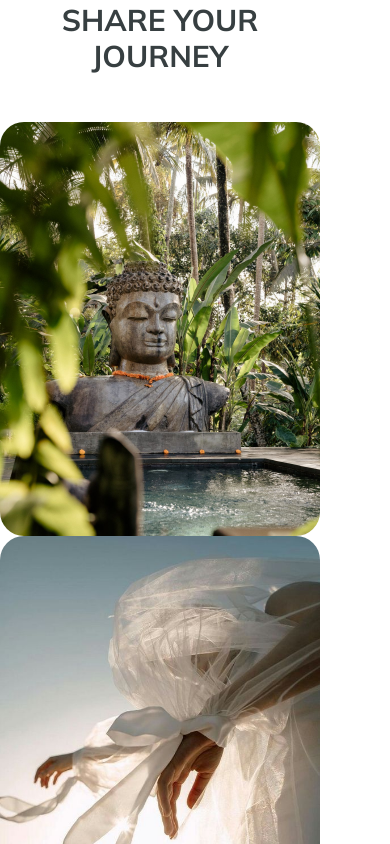
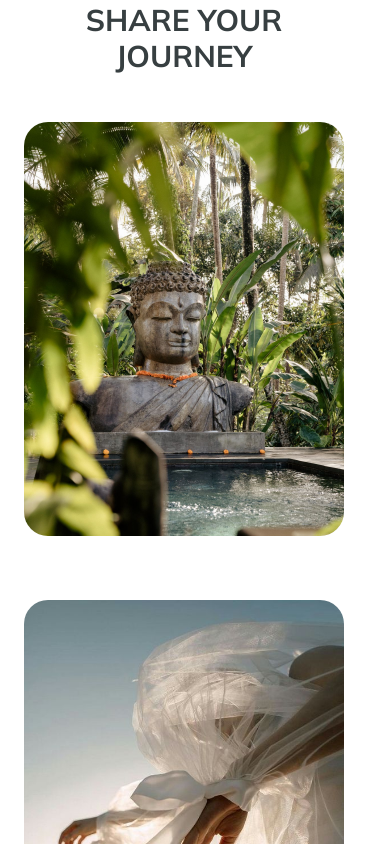
Before and after one commit to daria31v/project, a Next.js app: page / in a window 390 px wide. Shown: the part 1060-1904 px from the top of the page. Built offline with nearby package versions, Linux system fonts and the light colour scheme.

Commit message:
add mobile-menu draft

```diff
--- /dev/null
+++ b/src/app/components/Button/button.tsx
@@ -0,0 +1,11 @@
+import React from 'react'
+
+const Button = (props: any) => {
+  return (
+    <button className="hover:bg-orange_light duration-500">
+      {props.children}
+    </button>
+  )
+}
+
+export default Button;
--- a/src/app/components/Header/header.tsx
+++ b/src/app/components/Header/header.tsx
@@ -2,9 +2,11 @@ import React from "react";
 import Logo from "../Logo/logo";
 import Link from "next/link";
 import { AuthNav } from "../Auth/authNav";
-import { UserMenu } from "../Registrate/userMenu";
+// import { UserMenu } from "../Registrate/userMenu";
 import camera from "../../../../public/icon/camera.svg";
 import Image from "next/image";
+// import MobileMenu from "../MobileMenu/MobileMenu";
+import { Navigation } from "../Navigation/navigation";
 
 const Header = () => {
   return (
@@ -16,12 +18,7 @@ const Header = () => {
       </div>
 
       <div className="hidden xl:flex">
-        <nav className="xl:flex gap-8 justify-evenly font-bold text-base ml-28">
-          <Link href="/">Welcome</Link>
-          <Link href="/gallery">Gallery</Link>
-          <Link href="/blog">Blog & Tips</Link>
-          <Link href="/partners">Our partners</Link>
-        </nav>
+       <Navigation/>
         <AuthNav />
         {/* <UserMenu/> */}
         {/* {isLoggedIn ? <UserMenu /> : <AuthNav />} */}
@@ -33,6 +30,8 @@ const Header = () => {
       >
         <Image src={camera} alt="" />
       </button>
+
+      {/* <MobileMenu /> */}
     </header>
   );
 };
--- /dev/null
+++ b/src/app/components/MobileMenu/MobileMenu.tsx
@@ -0,0 +1,48 @@
+'use client'
+import Link from "next/link";
+import { AuthNav } from "../Auth/authNav";
+import { UserMenu } from "../Registrate/userMenu";
+import { Navigation } from "../Navigation/navigation";
+import { useState, useEffect } from "react";
+import Image from "next/image";
+import camera from "../../../../public/icon/camera.svg";
+
+export default function MobileMenu() {
+  const [isOpen, setIsOpen] = useState<boolean>(false);
+
+  const handleOpen = () => {
+    setIsOpen(true);
+  };
+
+  const handleClose = () => {
+    setIsOpen(false);
+  };
+
+
+
+  useEffect(() => {
+    if (isOpen) {
+      document.body.style.overflow = "hidden";
+    } else {
+      document.body.style.overflow = "visible";
+    }
+  }, [isOpen]);
+// console.log(isOpen);
+  return (
+    <div onClick={handleClose} className=" py-4 w-60 h-auto md:flex">
+      <button
+        onClick={handleOpen}
+        type="button"
+        className="inline-block xl:hidden ml-auto"
+      >
+        <Image src={camera} alt="" />
+      </button>
+      <div className="block"  onClick={handleClose}>
+        <Navigation />
+        <AuthNav />
+        {/* <UserMenu/> */}
+        {/* {isLoggedIn ? <UserMenu /> : <AuthNav>} */}
+      </div>
+    </div>
+  );
+}
--- /dev/null
+++ b/src/app/components/Navigation/navigation.tsx
@@ -0,0 +1,12 @@
+import Link from "next/link";
+
+export const Navigation = () => {
+  return (
+     <nav className="xl:flex gap-8 justify-evenly font-bold text-base ml-28">
+          <Link href="/">Welcome</Link>
+          <Link href="/gallery">Gallery</Link>
+          <Link href="/blog">Blog & Tips</Link>
+          <Link href="/partners">Our partners</Link>
+        </nav>
+  );
+};
--- a/src/app/layout.tsx
+++ b/src/app/layout.tsx
@@ -16,12 +16,12 @@ export default function RootLayout({
 }) {
   return (
     <>
-      <html lang="en"
-      // className="dark"
-      >
+      <html lang="en" >
+       {/* className="dark" */}
+
         <body className=" text-primary md:mx-28 sm:mx-6 bg-[#fff] dark:bg-secondary">
           <Header />
-          <main className="font-main">{children}</main>
+          <main className="w-full font-main">{children}</main>
           <Footer />
         </body>
       </html>
--- a/tailwind.config.ts
+++ b/tailwind.config.ts
@@ -1,7 +1,7 @@
 /** @type {import('tailwindcss').Config} */
 module.exports = {
   content: ["./src//**/*.{js,ts,jsx,tsx,mdx}"],
-  darkMode: "class",
+  // darkMode: "class",
   theme: {
 
     backgroundSize: {
@@ -43,9 +43,9 @@ module.exports = {
     section: {
     },
     screens: {
-      'mobile': '320px',
-      'tablet': '768px',
-      'decktop': '1280px',
+      'sm': '320px',
+      'md': '768px',
+      'xl': '1280px',
 
     },
     extend: {
```
Also changed, not shown: src/app/globals.css (+6 -6 lines).
